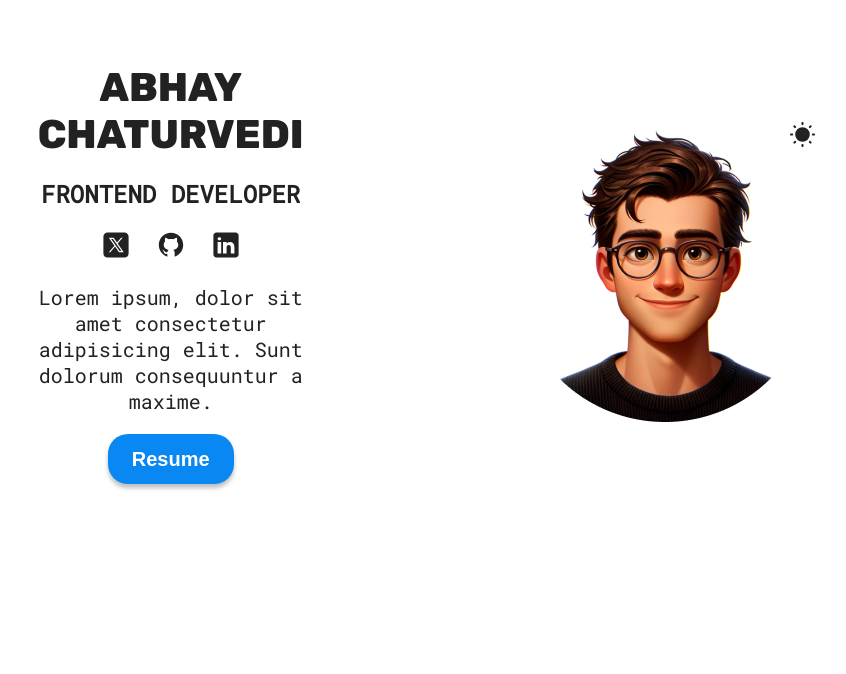
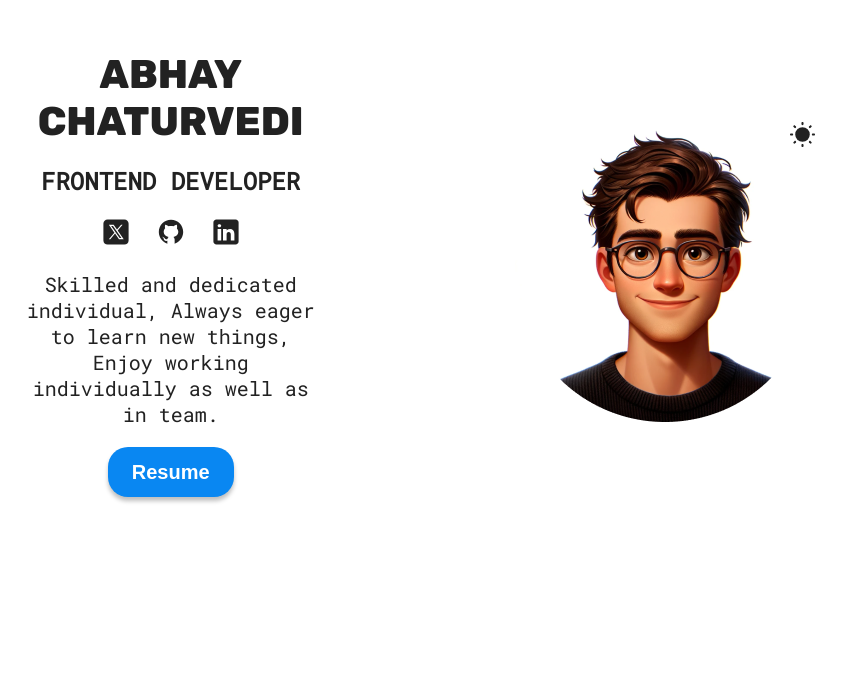
Before and after one commit to abhay707/Portfolio, a React (Vite) app: page / in a window 1280 px wide. Shown: the part 126-800 px from the top of the page, without its empty margins (219-1065 px from the left). Built offline with nearby package versions, Linux system fonts and the light colour scheme.

Commit message:
Updated description

```diff
--- a/src/sections/Hero/Hero.jsx
+++ b/src/sections/Hero/Hero.jsx
@@ -53,8 +53,8 @@ function Hero() {
           </a>
         </span>
         <p className={styles.description}>
-          Lorem ipsum, dolor sit amet consectetur adipisicing elit.
-          Sunt dolorum consequuntur a maxime.
+          Skilled and dedicated individual, Always eager <br />to learn new things,
+          Enjoy working individually as well as in team.
         </p>
         <a href={CV} download>
             <button className="hover">
```
